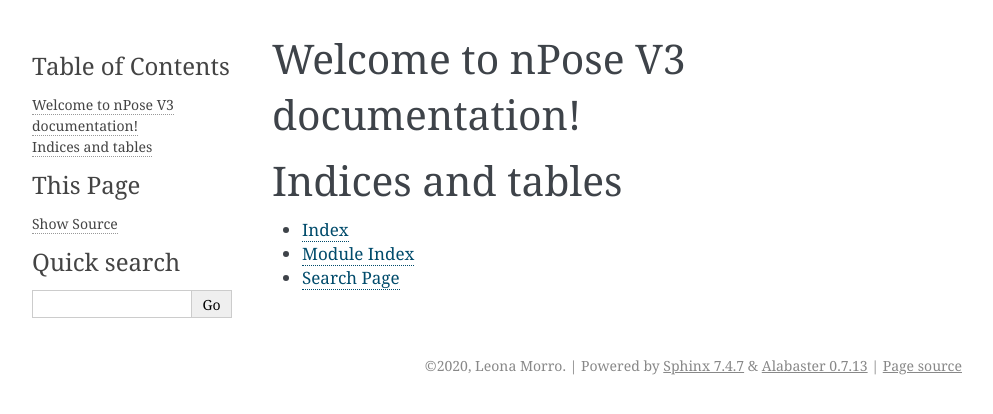
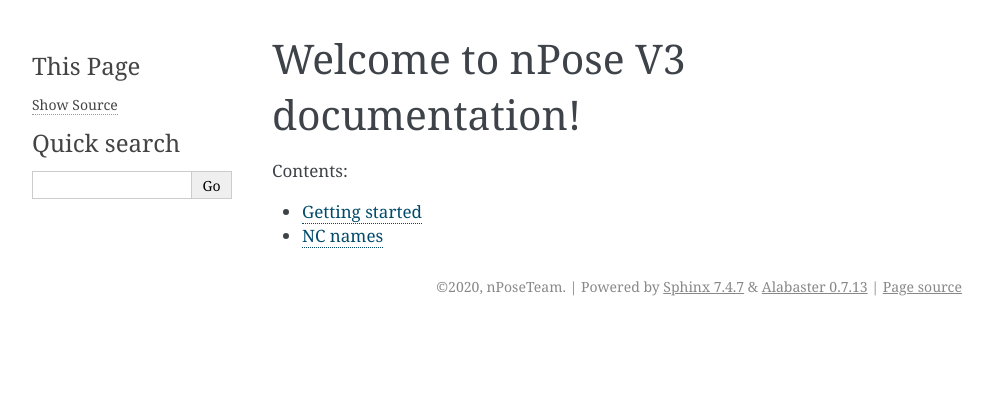
Before and after one commit to LeonaMorro/docs, a Sphinx documentation site: the page built from source/index.rst, in a window 1280 px wide. Shown: the top 414 px of the page, without its empty margins (148-1141 px from the left). Built offline with Sphinx 7.4.7, drawn with Linux system fonts in a browser that asks for light colours.

```diff
--- /dev/null
+++ b/source/NC-names.rst
@@ -0,0 +1,6 @@
+.. _nc-names:
+
+NC names
+========
+
+test.
--- a/source/conf.py
+++ b/source/conf.py
@@ -18,8 +18,8 @@
 # -- Project information -----------------------------------------------------
 
 project = 'nPose V3'
-copyright = '2020, Leona Morro'
-author = 'Leona Morro'
+copyright = '2020, nPoseTeam'
+author = 'nPoseTeam'
 
 
 # -- General configuration ---------------------------------------------------
@@ -50,3 +50,6 @@ html_theme = 'alabaster'
 # relative to this directory. They are copied after the builtin static files,
 # so a file named "default.css" will overwrite the builtin "default.css".
 html_static_path = ['_static']
+
+# User defined
+rst_prolog = open('global.rst', 'r').read()
--- /dev/null
+++ b/source/global.rst
@@ -0,0 +1,3 @@
+.. |br| raw:: html
+
+   <br/>
--- a/source/index.rst
+++ b/source/index.rst
@@ -1,8 +1,3 @@
-.. nPose V3 documentation master file, created by
-   sphinx-quickstart on Mon Jan  6 14:39:59 2020.
-   You can adapt this file completely to your liking, but it should at least
-   contain the root `toctree` directive.
-
 Welcome to nPose V3 documentation!
 ==================================
 
@@ -10,11 +5,5 @@ Welcome to nPose V3 documentation!
    :maxdepth: 2
    :caption: Contents:
 
-
-
-Indices and tables
-==================
-
-* :ref:`genindex`
-* :ref:`modindex`
-* :ref:`search`
+   gettingStarted/Getting-started
+   NC-names
```
Also changed, not shown: source/gettingStarted/Adding-Couples-Sitters.rst (added, +24 -0 lines), source/gettingStarted/Adding-SCHMO.rst (added, +32 -0 lines), source/gettingStarted/Getting-started.rst (added, +19 -0 lines), source/gettingStarted/Simple-Single-Sitter.rst (added, +74 -0 lines).
